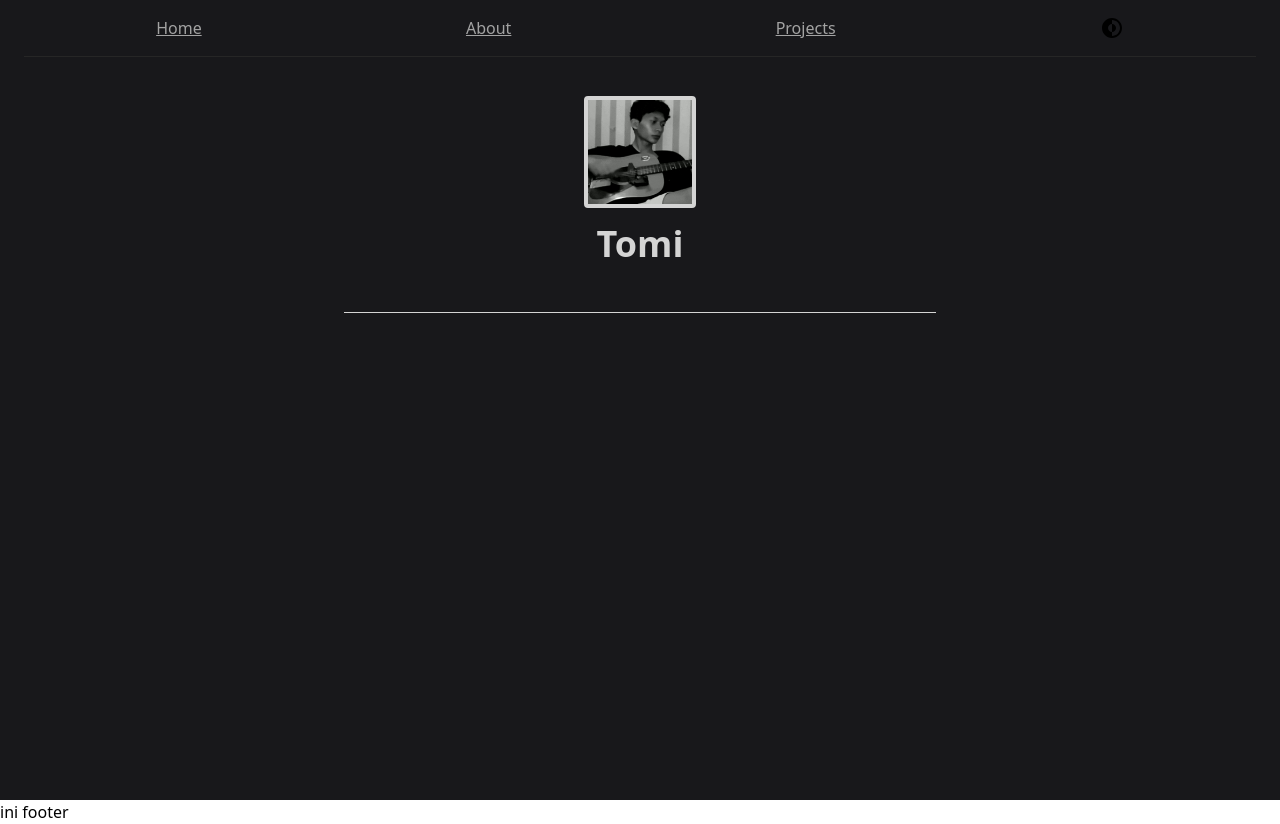
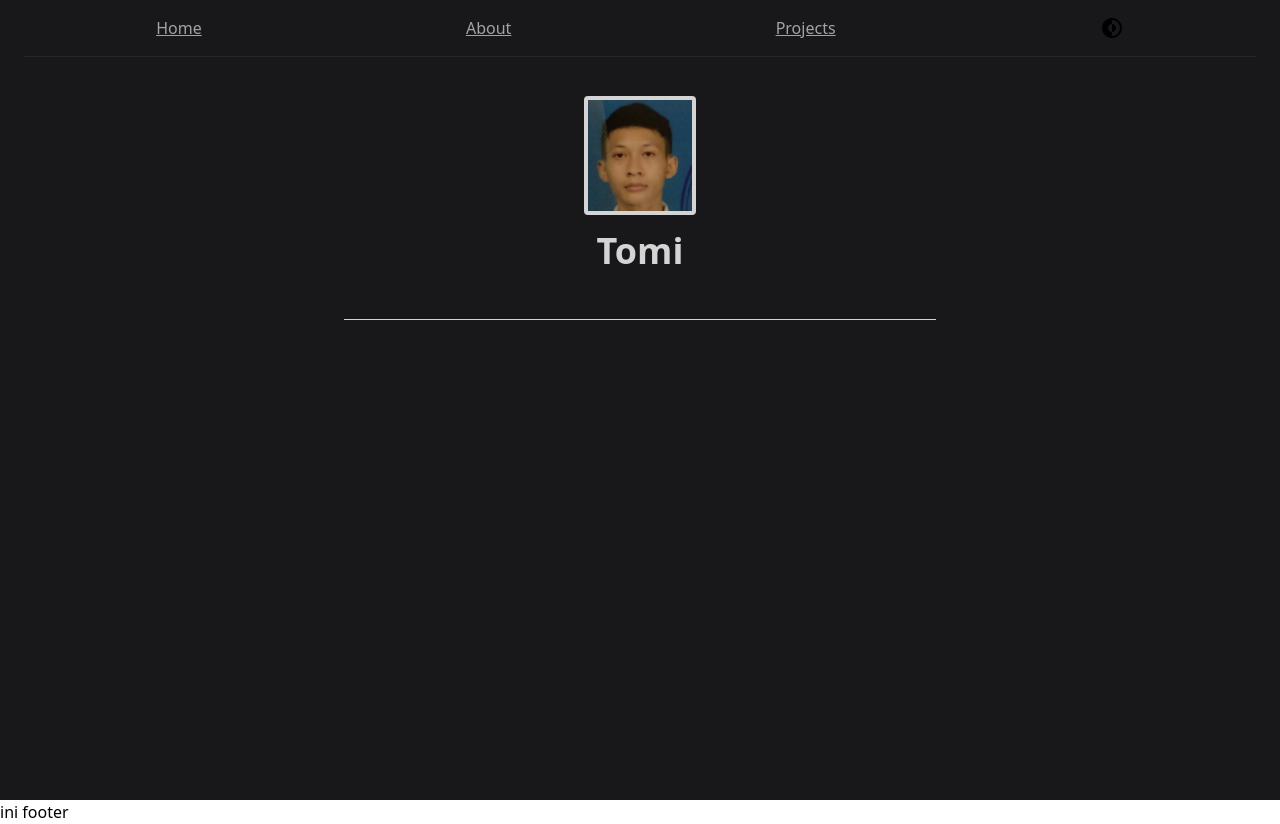
Before and after one commit to yaelahtom/my-blog, a Next.js app: page / in a window 1280 px wide. Built offline with nearby package versions, Linux system fonts and the light colour scheme.

Commit message:
changed profile pict

```diff
--- a/pages/index.js
+++ b/pages/index.js
@@ -1,6 +1,6 @@
 import Head from "next/head";
 import Image from "next/image";
-import ppic from "../public/megif.gif";
+import ppic from "../public/pasfoto.jpeg";
 
 export default function Home() {
   return (
@@ -16,7 +16,7 @@ export default function Home() {
           <Image
             src={ppic}
             alt="profile pic"
-            className="rounded border-4 border-neutral-300 bg-cover bg-center bg-no-repeat w-28 h-28 mt-24"
+            className="rounded border-4 border-neutral-300 bg-cover bg-center bg-no-repeat w-28 mt-24"
           />
         </div>
         {/* name */}
```
Also changed, not shown: public/pasfoto.jpeg (added).
